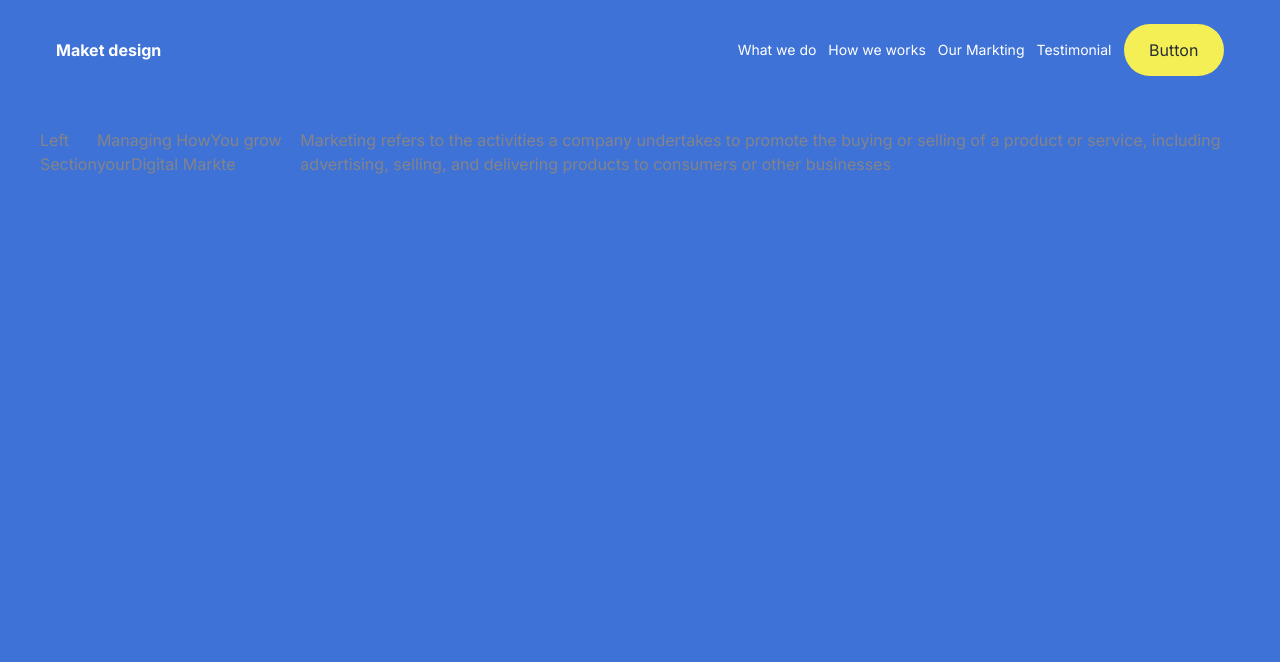
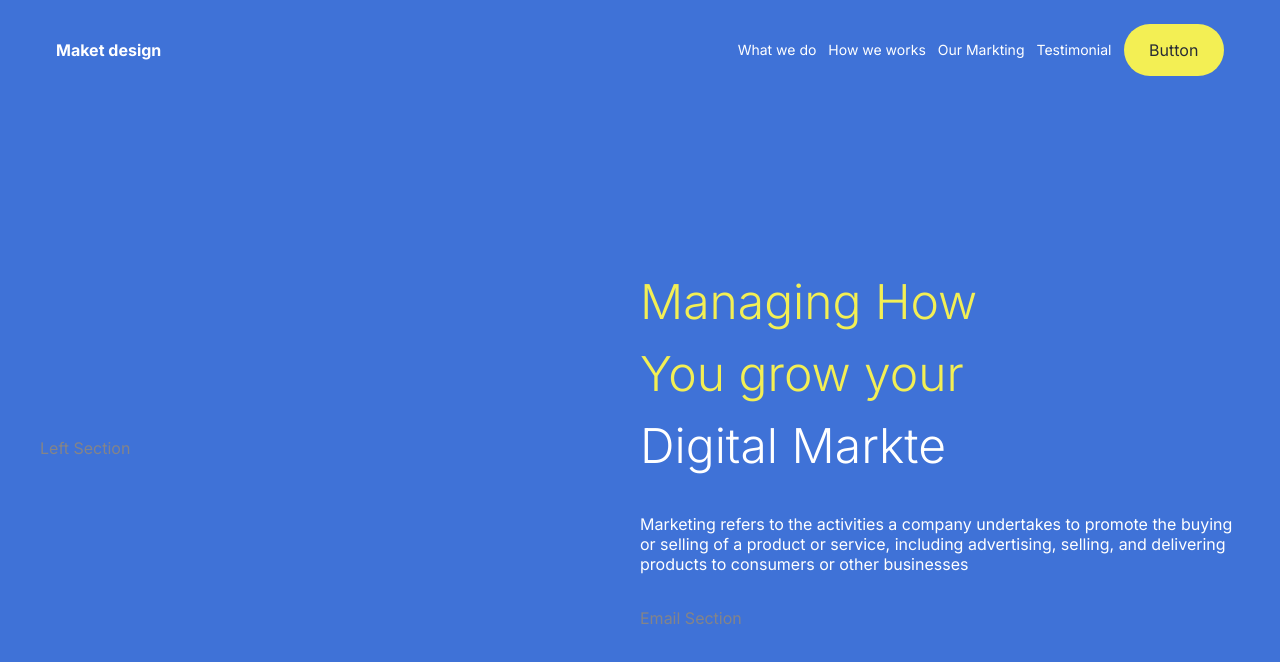
Before and after one commit to tchasinga/markting, a Next.js app: page / in a window 1280 px wide. Shown: the top 662 px of the page. Built offline with nearby package versions, Linux system fonts and the light colour scheme.

Commit message:
new code is added now

```diff
--- a/src/app/Components/Hero/Hero.css
+++ b/src/app/Components/Hero/Hero.css
@@ -11,4 +11,36 @@
 .h-container{
     display: flex;
     height: 80vh;
+    align-items: center;
+    justify-content: space-around;
+    position: relative;
 }
+
+.h-left{
+    flex: 1;
+}
+
+.h-right{
+    flex: 1;
+    display: flex;
+    flex-direction: column;
+    gap: 2rem;
+}
+
+.h-title{
+    display: flex;
+    flex-direction: column;
+    font-size: 3rem;
+    font-weight: 300;
+    color: var(--third-color);
+}
+
+.h-title > :nth-child(3){
+    color: #fff;
+}
+
+.h-des{
+    color: #fff;
+    font-size: 1rem;
+    line-height: 1.25rem;
+}
--- a/src/app/Components/Hero/Hero.jsx
+++ b/src/app/Components/Hero/Hero.jsx
@@ -7,9 +7,11 @@ export default function Hero() {
         <div className="container">
             <div className="h-container">
                {/* Left section */}
+
                <div className="h-left">Left Section</div>
 
                {/* Right section */}
+               <div className="h-right">
                <div className="h-title">
                 <span>Managing How</span>
                 <span>You grow your</span>
@@ -19,6 +21,9 @@ export default function Hero() {
                <div className="h-des">
                Marketing refers to the activities a company undertakes to promote the buying or selling of a product or service, including advertising, selling, and delivering products to consumers or other businesses
                </div>
+
+               <span>Email Section</span>
+               </div>
             </div>
         </div>
     </div>
```
